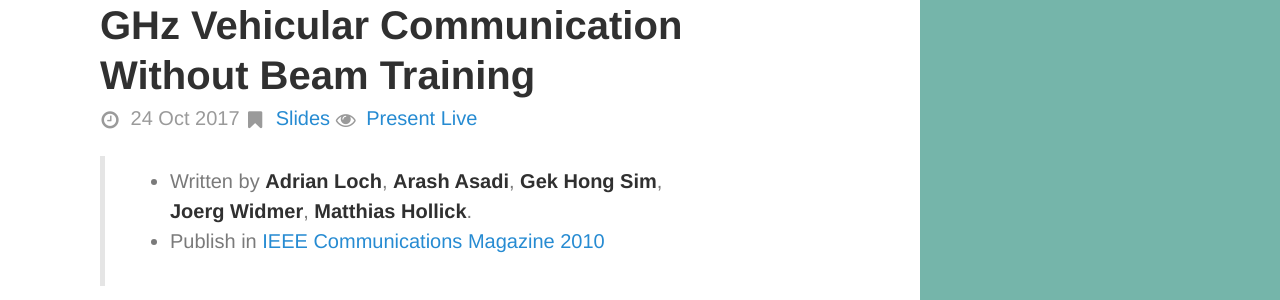
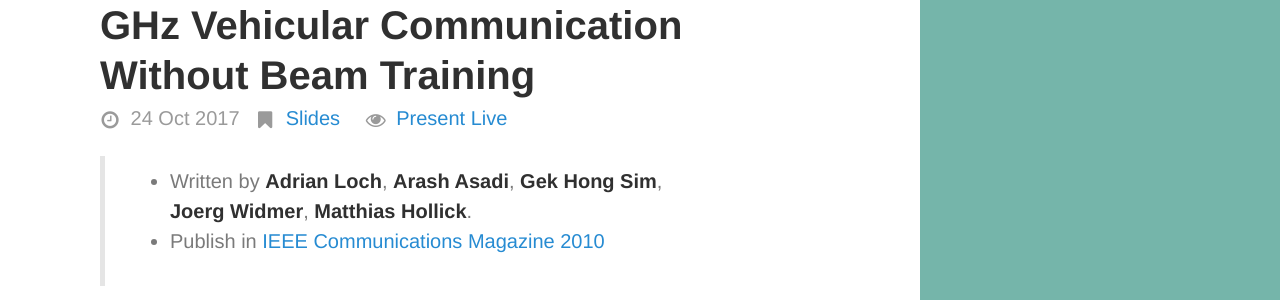
Before and after one commit to dppss90010/yungshenglu.github.io, a Jekyll site: the page built from _posts/2017-10-24-Presentation.markdown, in a window 1280 px wide. Shown: the part 170-470 px from the top of the page. Built offline with Jekyll 4.4.1, drawn with Linux system fonts in a browser that asks for light colours; comment, search, counter and statistics services are not loaded.

Commit message:
Modify the margin in the post slide's link

```diff
--- a/_layouts/post.html
+++ b/_layouts/post.html
@@ -9,13 +9,13 @@ layout: default
       <i class="fa fa-clock-o fa-stack-1x"></i>
     </span>
     {{ page.date | date_to_string }}
-    <span class="post-slides">
+    <span class="post-slides" style="margin: 0 0.5em">
       <span class="fa-stack fa-sm">
         <i class="fa fa-bookmark fa-stack-1x"></i>
       </span>
       <a href="{{ page.slides }}">Slides</a>
     </span>
-    <span class="post-slides">
+    <span class="post-slides" style="margin: 0 0.5em">
       <span class="fa-stack fa-sm">
         <i class="fa fa-eye fa-stack-1x"></i>
       </span>
```
